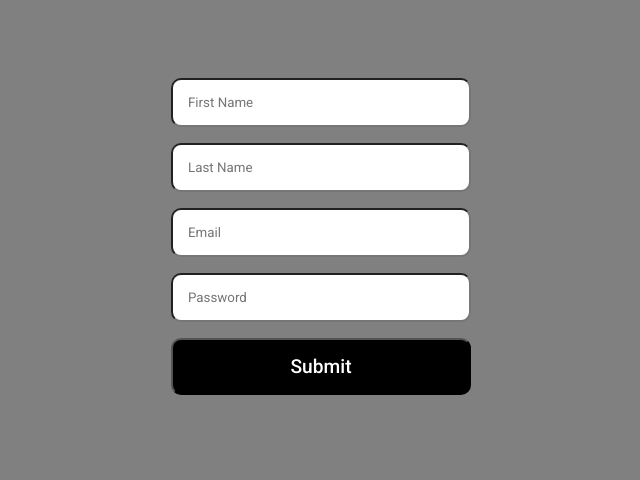
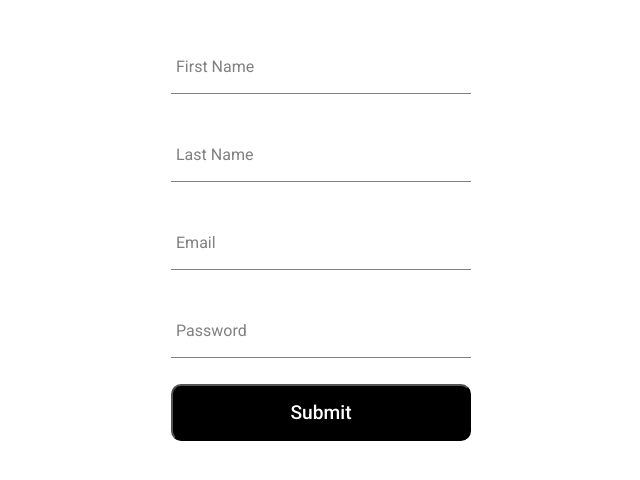
Before and after one commit to Amrindra/social-app, a React (Create React App) app: page / in a window 1280 px wide. Shown: the part 164-644 px from the top of the page, without its empty margins (319-959 px from the left). Built offline with nearby package versions, Linux system fonts and the light colour scheme; a web font is replaced by a local one.

Commit message:
Validated Register form

```diff
--- a/src/component/formInput/FormInput.jsx
+++ b/src/component/formInput/FormInput.jsx
@@ -1,16 +1,17 @@
-import "./FormInput.scss";
+import "./FormInputStyle.scss";
+import { Field } from "formik";
 
 const FormInput = ({ label, ...otherAttributeProps }) => {
   // console.log({ ...otherAttributeProps });
   return (
     <div className="group">
-      <input className="form-input" {...otherAttributeProps} />
+      <Field className="form-input" {...otherAttributeProps} />
 
       {label && (
         <label
           // if input field is empty don't show labels
           className={`${
-            otherAttributeProps.value.length > 0 ? "shrink" : null
+            otherAttributeProps.value?.length > 0 ? "shrink" : null
           } form-input-label`}
         >
           {label}
--- a/src/component/formInput/FormInputStyle.scss
+++ b/src/component/formInput/FormInputStyle.scss
@@ -2,27 +2,27 @@ $sub-color: grey;
 $main-color: black;
 
 @mixin shrinkLabel {
-    top: -14px;
+    top: -20px;
     font-size: 16px;
     color: $main-color;
 }
 
 .group {
     position: relative;
-    margin: 45px 0;
+    // margin: 45px 0;
 
     .form-input {
         background: none;
         background-color: white;
         color: $sub-color;
         font-size: 18px;
-        padding: 10px 10px 10px 5px;
+        padding: 15px 5px;
+        border-radius: none;
         display: block;
-        width: 100%;
+        width: 300px;
         border: none;
-        border-radius: 0;
         border-bottom: 1px solid $sub-color;
-        margin: 25px 0;
+        margin: 10px 0;
 
         &:focus {
             outline: none;
@@ -44,7 +44,7 @@ $main-color: black;
         position: absolute;
         pointer-events: none;
         left: 5px;
-        top: 10px;
+        top: 15px;
         transition: 300ms ease all;
 
         &.shrink {
--- a/src/component/register/Register.jsx
+++ b/src/component/register/Register.jsx
@@ -2,6 +2,7 @@ import React from "react";
 import "./RegisterStyle.scss";
 import { Formik, Form, Field, ErrorMessage } from "formik";
 import * as Yup from "yup";
+import FormInput from "../formInput/FormInput";
 
 const RegisterForm = () => {
   const initialValues = {
@@ -15,15 +16,15 @@ const RegisterForm = () => {
     firstName: Yup.string()
       .min(2, "Too Short!")
       .max(50, "Too Long!")
-      .required("Required"),
+      .required("First Name is required"),
     lastName: Yup.string()
       .min(2, "Too Short!")
       .max(50, "Too Long!")
-      .required("Required"),
-    email: Yup.string().email("Invalid email").required("Required"),
+      .required("Last Name is required"),
+    email: Yup.string().email("Invalid email").required("Emial is required"),
     password: Yup.string()
       .min(8, "Password must be at least 8 characters")
-      .required("Required")
+      .required("Password is required")
   });
 
   const onSubmit = (values, { setSubmitting }) => {
@@ -39,44 +40,60 @@ const RegisterForm = () => {
       validationSchema={validationSchema}
       onSubmit={onSubmit}
     >
-      {({ isSubmitting }) => (
+      {({ isSubmitting, values }) => (
         <div className="register_form_container">
           <Form className="register_form">
             <div className="form_field">
-              <Field
-                className="input_field"
+              <FormInput
+                label="First Name"
                 type="text"
                 name="firstName"
-                placeholder="First Name"
+                value={values.firstName}
               />
-              <ErrorMessage name="firstName" component="div" />
+              <ErrorMessage
+                name="firstName"
+                component="div"
+                className="error_message"
+              />
             </div>
             <div className="form_field">
-              <Field
-                className="input_field"
+              <FormInput
+                label="Last Name"
                 type="text"
                 name="lastName"
-                placeholder="Last Name"
+                value={values.lastName}
               />
-              <ErrorMessage name="lastName" component="div" />
+              <ErrorMessage
+                name="lastName"
+                component="div"
+                className="error_message"
+              />
             </div>
             <div className="form_field">
-              <Field
-                className="input_field"
+              <FormInput
+                label="Email"
                 type="email"
                 name="email"
-                placeholder="Email"
+                value={values.email}
               />
-              <ErrorMessage name="email" component="div" />
+              <ErrorMessage
+                name="email"
+                component="div"
+                className="error_message"
+              />
             </div>
             <div className="form_field">
-              <Field
-                className="input_field"
+              <FormInput
+                label="Password"
                 type="password"
                 name="password"
-                placeholder="Password"
+                value={values.password}
               />
-              <ErrorMessage name="password" component="div" />
+              <ErrorMessage
+                name="password"
+                component="div"
+                className="error_message"
+              />
             </div>
             <button
               type="submit"
--- a/src/component/register/RegisterStyle.scss
+++ b/src/component/register/RegisterStyle.scss
@@ -3,7 +3,7 @@
   display: flex;
   justify-content: center;
   align-items: center;
-  background-color: gray;
+  // background-color: gray;
 
   .register_form{
     display: flex;
@@ -13,15 +13,8 @@
     gap: 1rem;
 
     .form_field{
-      .input_field{
-        padding: 15px;
-        width: 300px;
-        border-radius: 10px;
-
-        &:focus{
-
-          outline: none;
-        }
+      .error_message{
+        color: red;
       }
     }
 
@@ -33,7 +26,7 @@
       border-radius: 10px;
       background-color: black;
       color: white;
-
+      cursor: pointer;
     }
   }
 }
```
